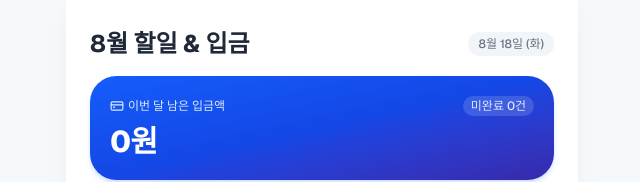
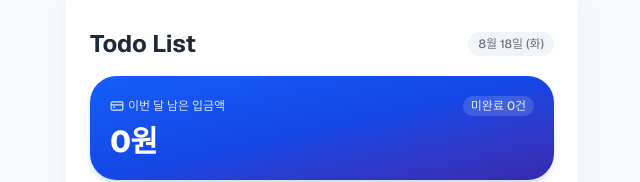
Before and after one commit to ko750125-afk/todo_list, a Next.js app: page / in a window 1280 px wide. Shown: the top 182 px of the page, without its empty margins (318-958 px from the left). Built offline with nearby package versions, Linux system fonts and the light colour scheme; no server answers; the database is empty.

Commit message:
feat: change main header title to Todo List

```diff
--- a/src/app/page.tsx
+++ b/src/app/page.tsx
@@ -294,7 +294,7 @@ export default function Home() {
       <header className="pt-7 pb-4">
         <div className="flex items-center justify-between">
           <h1 className="text-2xl font-bold text-foreground">
-            {currentMonth}월 할일 & 입금
+            Todo List
           </h1>
           <span className="text-xs px-2.5 py-1 rounded-full bg-slate-100 dark:bg-muted text-muted-foreground font-medium">
             {now.toLocaleDateString("ko-KR", { month: "short", day: "numeric", weekday: "short" })}
```
